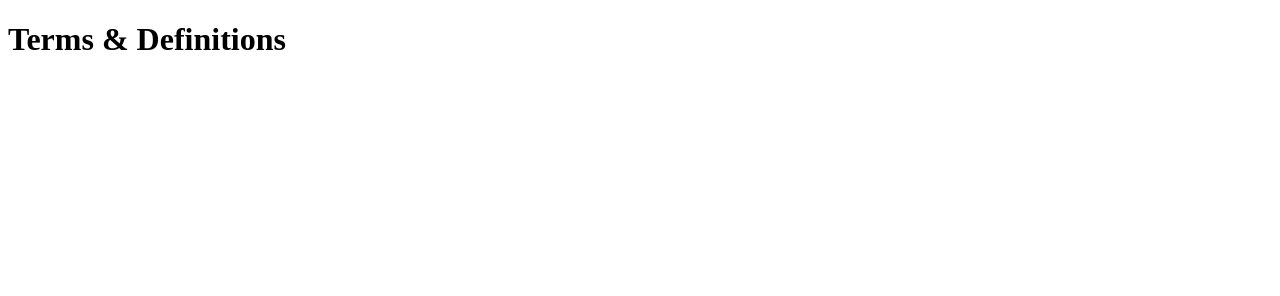
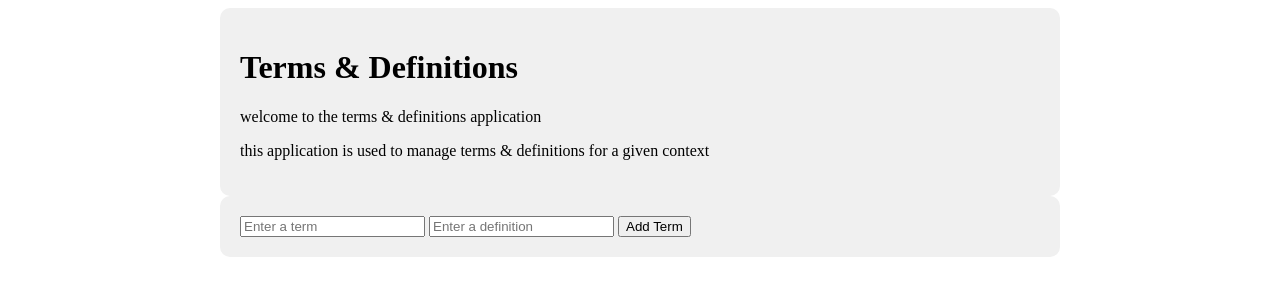
Before and after one commit to Jose508773/terms-definitons, a website built with Vite: page index.html in a window 1280 px wide. Built offline with nearby package versions, Linux system fonts and the light colour scheme.

Commit message:
simple style added

```diff
--- a/index.html
+++ b/index.html
@@ -9,7 +9,23 @@
     <link rel="stylesheet" href="/src/style.css">
   </head>
   <body>
+    <div class="container">
     <h1>Terms & Definitions</h1>
+    <p>welcome to the terms & definitions application</p>
+    <p>this application is used to manage terms & definitions for a given context</p>
+    </div>
+
+    <div class="form-container">
+    <form>
+      <input type="text" placeholder="Enter a term" />
+      <input type="text" placeholder="Enter a definition" />
+      <button type="submit">Add Term</button>
+
+    </form>
+    </div>
+
+
+
 
 
 
--- a/src/style.css
+++ b/src/style.css
@@ -0,0 +1,15 @@
+.container {
+  max-width: 800px;
+  margin: 0 auto;
+  padding: 20px;
+  background-color: #f0f0f0;
+  border-radius: 10px;
+}
+
+.form-container {
+  max-width: 800px;
+  margin: 0 auto;
+  padding: 20px;
+  background-color: #f0f0f0;
+  border-radius: 10px;
+}
```
